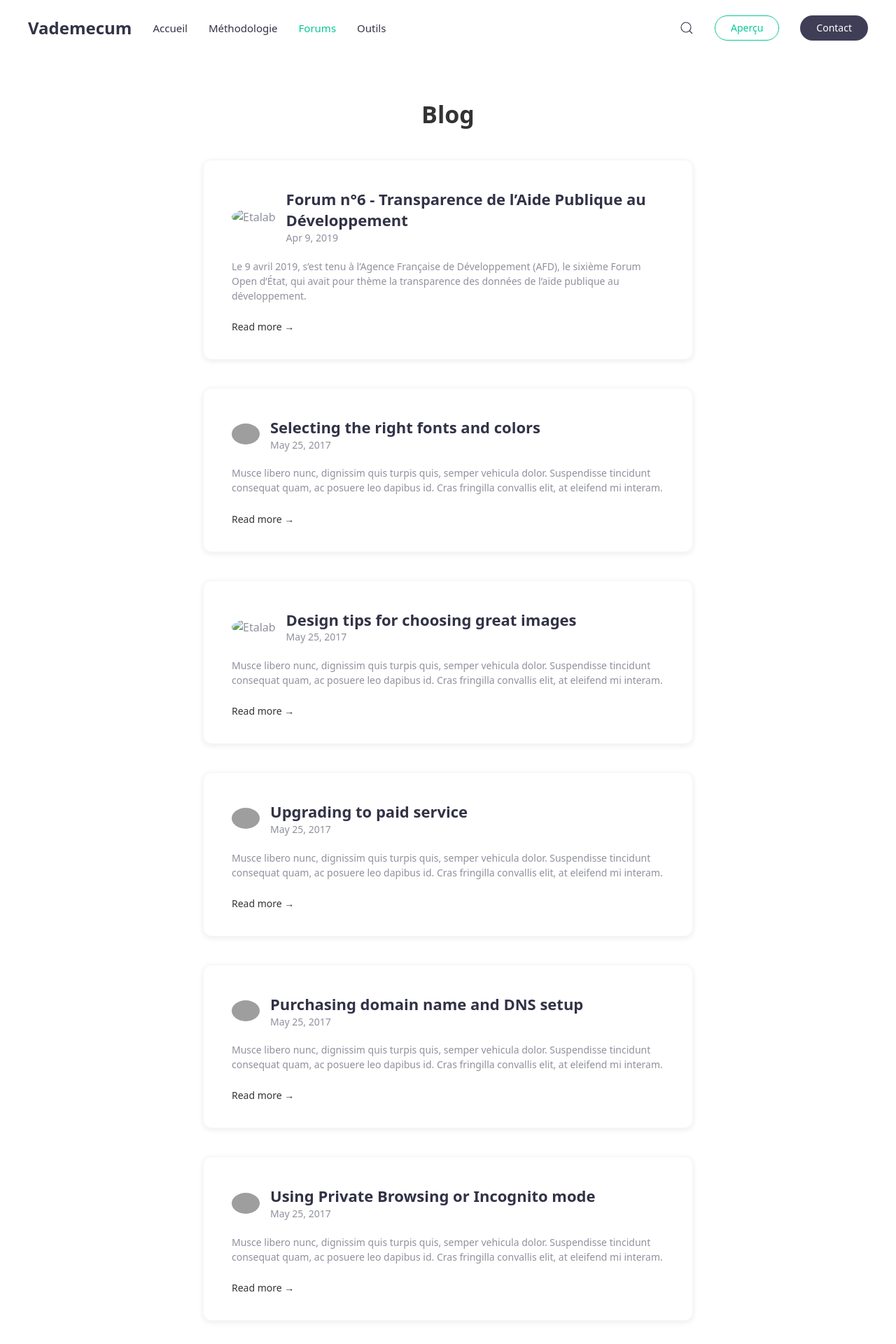
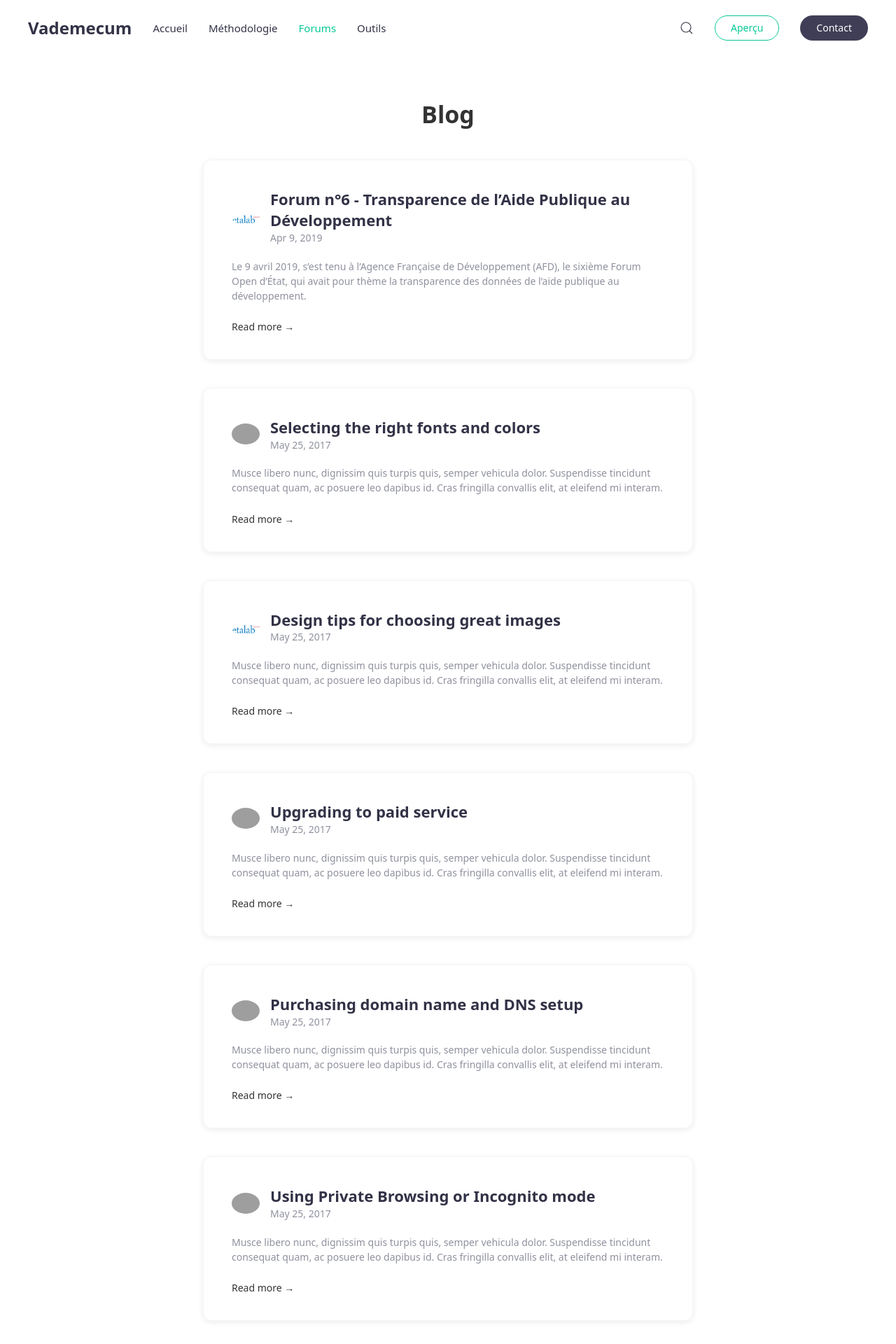
Before and after one commit to datactivist/vademecum, a Jekyll site: the page built from blog/index.html, in a window 1280 px wide. Shown: the top 1920 px of the page at 70% size. Built offline with Jekyll 4.4.1, drawn with Linux system fonts in a browser that asks for light colours; the list of posts is cut into pages by our own code.

Commit message:
Update avatar author line 32

```diff
--- a/_config.yml
+++ b/_config.yml
@@ -29,7 +29,7 @@ navbar:
 author:
     name:           Etalab
     title:          Mission Etalab
-    avatar:         /assets/img/logo-etalab.png
+    avatar:         logo-etalab.png
 
 # Author settings, displayed on post and doc pages if front matter references author name e.g. author: peter
 authors:
```
